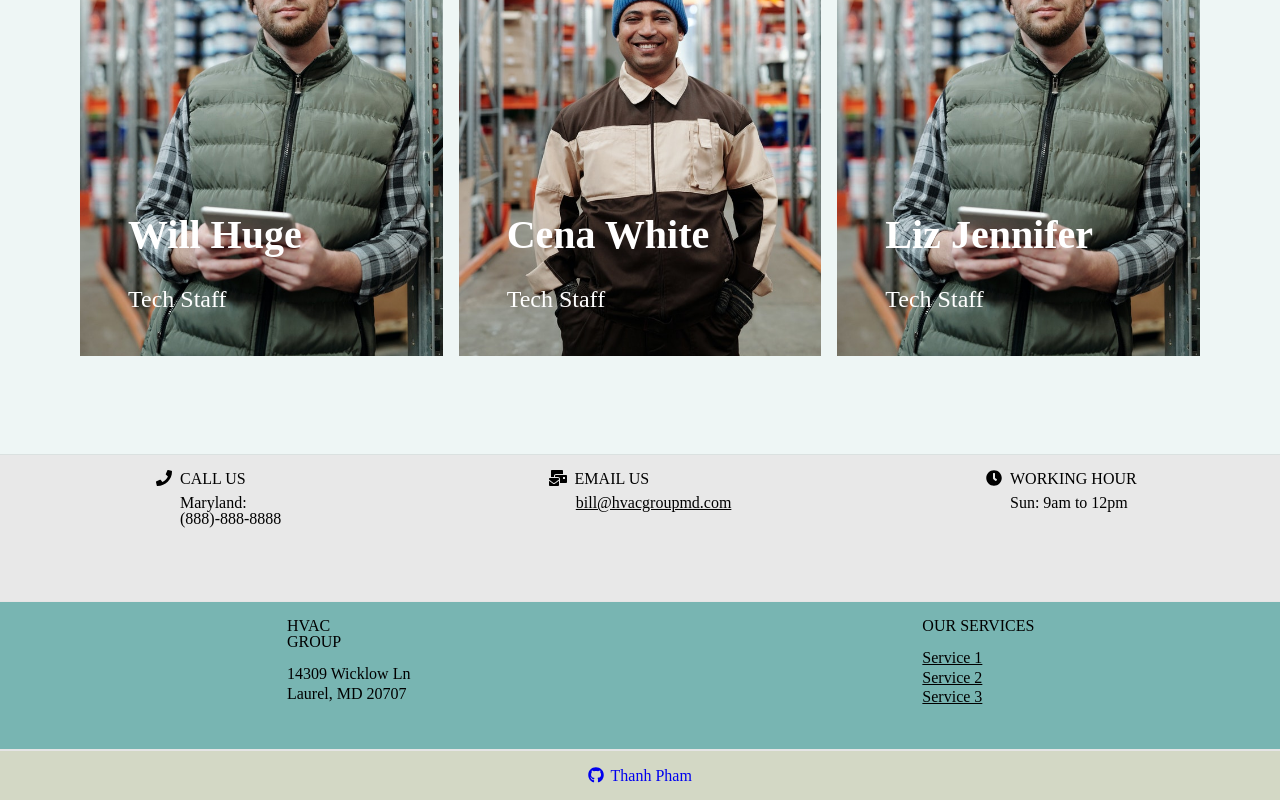
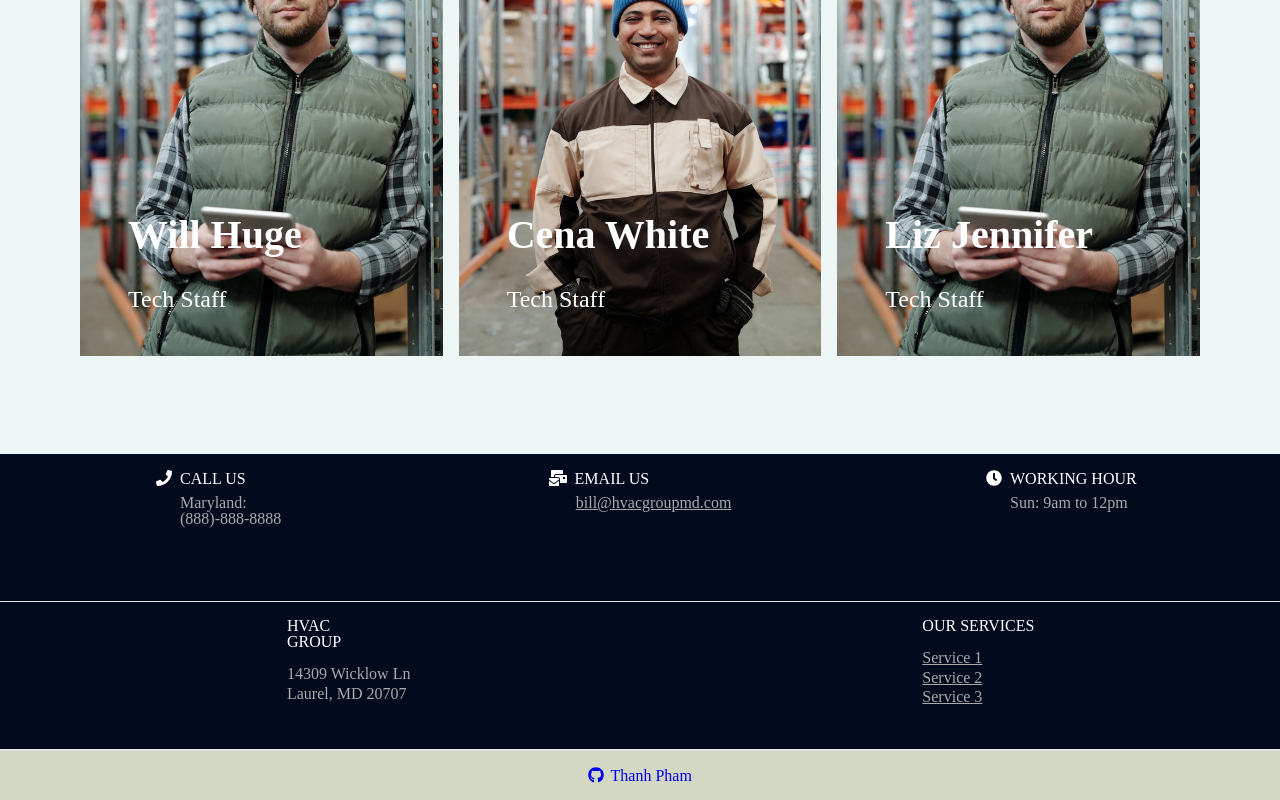
Before and after one commit to thpham1997/hvac_page, a React (Create React App) app: page / in a window 1280 px wide. Shown: the part 2842-3642 px from the top of the page. Built offline with nearby package versions, Linux system fonts and the light colour scheme; no server answers.

Commit message:
Change footer color

```diff
--- a/src/component/Footer/_footer.scss
+++ b/src/component/Footer/_footer.scss
@@ -1,5 +1,6 @@
 .footer {
-  $mainColor: hsl(174, 20%, 81%);
+  $mainColor: #f27420;
+  $secondaryColor: #010b1d;
 
   //
   position: relative;
@@ -10,7 +11,8 @@
   height: auto;
 
   &__contactInfo {
-    background-color: rgba(255, 255, 255, 0.103);
+    background-color: $secondaryColor;
+    color: #fff;
     display: grid;
     grid-template-columns: repeat(3, 1fr);
     column-gap: 1rem;
@@ -28,6 +30,7 @@
     .footer__phoneNumber {
       margin-top: 0.5rem;
       padding-left: 1.5rem;
+      color: #aaa;
     }
 
     .footer__emailHeader {
@@ -42,7 +45,8 @@
       display: block;
       margin-top: 0.5rem;
       padding-left: 1.7rem;
-      color: black;
+      color: inherit;
+      color: #aaa;
     }
 
     .footer__hourHeader {
@@ -56,10 +60,12 @@
     .footer__hour > p {
       margin-top: 0.5rem;
       padding-left: 1.5rem;
+      color: #aaa;
     }
   }
   &__workingInfo {
-    background-color: hsl(177, 29%, 59%);
+    background-color: $secondaryColor;
+    color: #fff;
     display: grid;
     justify-items: center;
     grid-template-columns: repeat(2, 1fr);
@@ -73,6 +79,7 @@
         margin-left: 20%;
         margin-top: 1rem;
         width: max-content;
+        color: #aaa;
         & > span {
           margin-top: 0.2rem;
           display: block;
@@ -90,6 +97,7 @@
         & li {
           text-decoration: underline;
           margin-bottom: 0.2rem;
+          color: #aaa;
         }
       }
     }
```
